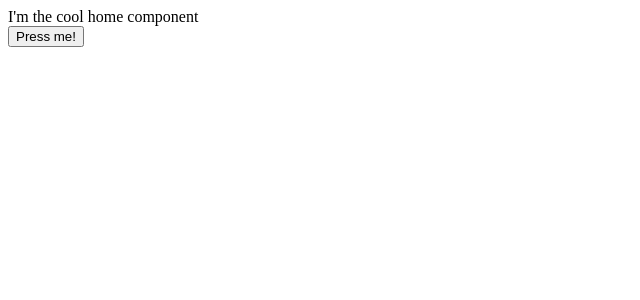
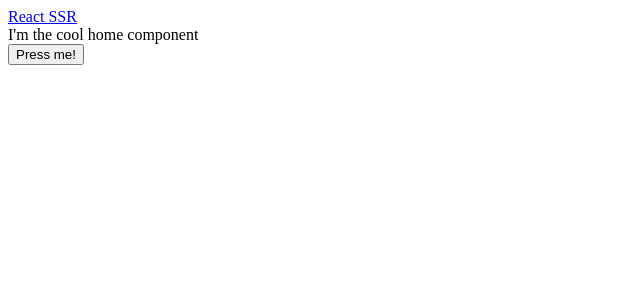
Before and after one commit to manu-4216/server-side-react, a React app: page / in a window 1280 px wide. Shown: the top 300 px of the page, without its empty margins (0-640 px from the left). Built offline with nearby package versions, Linux system fonts and the light colour scheme; the HTML template or start-up script is replaced by a standard one.

Commit message:
Add App on top of the routes, and add a Header to it

```diff
--- /dev/null
+++ b/src/client/App.js
@@ -0,0 +1,16 @@
+import React, { Component } from 'react'
+import { renderRoutes } from 'react-router-config'
+import Header from './components/Header'
+
+const App = ({ route }) => {
+  return (
+    <div>
+      <Header />
+      {renderRoutes(route.routes)}
+    </div>
+  )
+}
+
+export default {
+  component: App
+}
--- a/src/client/Routes.js
+++ b/src/client/Routes.js
@@ -1,8 +1,12 @@
 import React from 'react'
+import App from './App'
 import HomePage from './pages/HomePage'
-import UsersListPage, { loadData } from './pages/UsersListPage'
+import UsersListPage from './pages/UsersListPage'
 
 export default [
+  {
+    ...App,
+    routes: [
       {
         ...HomePage,
         path: '/',
@@ -13,3 +17,5 @@
         path: '/users'
       }
     ]
+  }
+]
--- /dev/null
+++ b/src/client/components/Header.js
@@ -0,0 +1,10 @@
+import React from 'react'
+import { Link } from 'react-router-dom'
+
+const Header = () => (
+  <div>
+    <Link to="/">React SSR</Link>
+  </div>
+)
+
+export default Header
```
Lines whose indentation alone changed are shown as unchanged.
